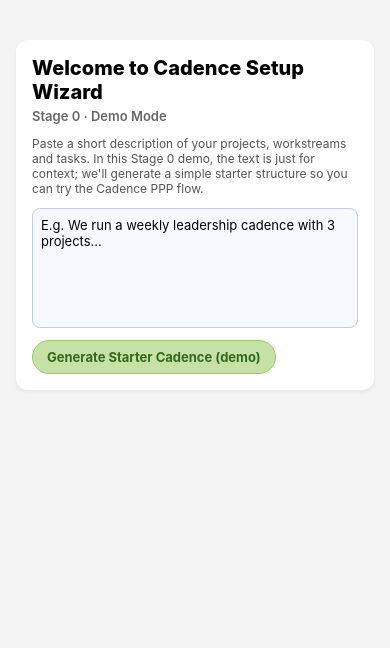
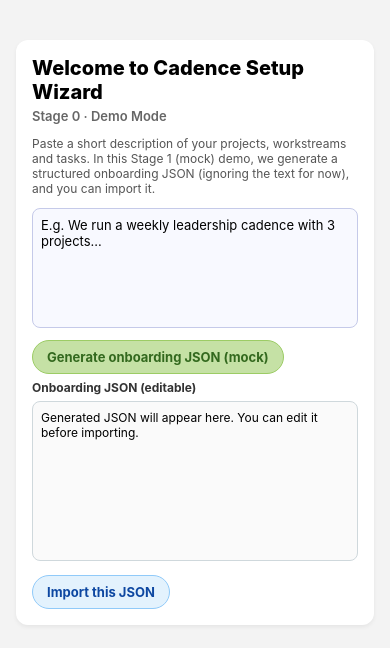
Before and after one commit to kossakovski/cadence-v2, a React Native app: screen / in a window 390 px wide. Shown: the top 648 px of the page. Built offline with nearby package versions, Linux system fonts and the light colour scheme.

Commit message:
Add mock LLM onboarding pipeline (freeform → JSON → AppState)

```diff
--- a/App.tsx
+++ b/App.tsx
@@ -79,13 +79,26 @@ type SetupResult = {
   projectName: string;
   workstreams: {
     name: string;
+    cadence?: CadenceType; // ✅ WS-level cadence
     tasks: {
       name: string;
       owner?: string;
-      cadence?: CadenceType;
     }[];
   }[];
 };
+
+type OnboardingV1 = {
+  version: 1;
+  projects: {
+    name: string;
+    workstreams: {
+      name: string;
+      cadence?: CadenceType;
+      tasks: { name: string; owner?: string }[];
+    }[];
+  }[];
+};
+
 
 interface CadenceBackupV1 {
   version: 1;
@@ -1605,15 +1618,23 @@ export default function App() {
     loadState();
   }, []);
 
-  const handleSetupComplete = (data: SetupResult) => {
-    const nowStr = formatISODate(new Date());
-
+  const handleSetupComplete = (data: any) => {
+  const nowStr = formatISODate(new Date());
+
+  const isOnboardingV1 =
+    !!data &&
+    typeof data === 'object' &&
+    data.version === 1 &&
+    Array.isArray(data.projects);
+
+  // Helper: build nodes from a single project payload
+  const buildFromSingleProject = (projectName: string, workstreams: any[]) => {
     const projectId = generateNodeId('project');
 
     const projectNode: CadenceNode = {
       id: projectId,
       kind: 'project',
-      name: data.projectName || 'My first cadence project',
+      name: projectName || 'My first cadence project',
       cadence: 'weekly',
       cycles: [],
     };
@@ -1621,22 +1642,22 @@ export default function App() {
     const workstreamNodes: CadenceNode[] = [];
     const taskNodes: CadenceNode[] = [];
 
-    data.workstreams.forEach((ws) => {
+    (workstreams || []).forEach((ws) => {
       const wsId = generateNodeId('workstream');
+      const wsCadence: CadenceType = (ws?.cadence as CadenceType) || 'weekly';
 
       const wsNode: CadenceNode = {
         id: wsId,
         kind: 'workstream',
         parentId: projectId,
-        name: ws.name || 'Workstream',
-        cadence: 'weekly',
+        name: ws?.name || 'Workstream',
+        cadence: wsCadence,
         cycles: [],
       };
       workstreamNodes.push(wsNode);
 
-      ws.tasks.forEach((task) => {
+      (ws?.tasks || []).forEach((task: any) => {
         const taskId = generateNodeId('task');
-        const cadence = task.cadence || 'weekly';
 
         const firstCycle: CadenceCycle = {
           id: `${taskId}-period-1`,
@@ -1646,7 +1667,7 @@ export default function App() {
           previousPlan: '',
           actuals: '',
           nextPlan: '',
-          owner: (task.owner || '').trim(),
+          owner: String(task?.owner || '').trim(),
           reviewed: false,
         };
 
@@ -1654,8 +1675,8 @@ export default function App() {
           id: taskId,
           kind: 'task',
           parentId: wsId,
-          name: task.name || 'Task',
-          cadence,
+          name: task?.name || 'Task',
+          cadence: wsCadence, // ✅ tasks inherit from workstream
           cycles: [firstCycle],
         };
 
@@ -1674,9 +1695,23 @@ export default function App() {
       viewMode: 'review',
     }));
 
-    // Optional: reset review cycle offset to latest
     setReviewCycleOffset(0);
   };
+
+  if (isOnboardingV1) {
+    const onboarding = data as OnboardingV1;
+
+    // MVP: import only the first project (keeps UI simple)
+    const p0 = onboarding.projects[0];
+    buildFromSingleProject(p0?.name || 'Imported project', p0?.workstreams || []);
+    return;
+  }
+
+  // Fallback: existing demo/setup shape
+  const legacy = data as SetupResult;
+  buildFromSingleProject(legacy.projectName, legacy.workstreams);
+};
+
 
   // If we already have nodes from a previous run, skip SetupScreen
   useEffect(() => {
--- a/screens/SetupScreen.tsx
+++ b/screens/SetupScreen.tsx
@@ -15,95 +15,132 @@ interface SetupScreenProps {
 const SetupScreen: React.FC<SetupScreenProps> = ({ onComplete }) => {
   const [prompt, setPrompt] = useState('');
   const [isSubmitting, setIsSubmitting] = useState(false);
+  const [generatedJson, setGeneratedJson] = useState('');
+  const [jsonError, setJsonError] = useState<string | null>(null);
 
-  const handleGenerateDemo = () => {
-    if (isSubmitting) return;
-    setIsSubmitting(true);
+  // --- Stage 1 (mock) contract ---
+  // We intentionally keep this local (no cross-file type imports).
+  type CadenceType = 'daily' | 'weekly' | 'biweekly' | 'monthly' | 'quarterly';
+  type OnboardingV1 = {
+    version: 1;
+    projects: Array<{
+      name: string;
+      workstreams: Array<{
+        name: string;
+        cadence: CadenceType;
+        tasks: Array<{ name: string; owner?: string }>;
+      }>;
+    }>;
+  };
 
-    // Stage 0 demo: ignore the free-form text for now and create a simple structure.
-        const data = {
-      projectName: 'Cadence App v1 – PPP Prototype',
+  const buildMockOnboardingJson = (freeform: string): OnboardingV1 => {
+    // MVP: ignore freeform for now, but keep it around for later LLM parsing.
+    // Slight “feel” improvement: if the user typed a first line, reuse it as project name.
+    const firstLine = (freeform || '').split('\n')[0]?.trim();
+    const projectName = firstLine && firstLine.length > 0 ? firstLine : 'Cadence App v1 – PPP Prototype';
+
+    return {
+      version: 1,
+      projects: [
+        {
+          name: projectName,
           workstreams: [
             {
               name: 'Product & UX (Aria)',
+              cadence: 'weekly',
               tasks: [
-            {
-              name: 'Refine Cadence Review layout and pills',
-              owner: 'Aria',
-              cadence: 'weekly',
-            },
-            {
-              name: 'Design Setup Wizard Stage 0 → 1 flow',
-              owner: 'Aria',
-              cadence: 'weekly',
-            },
+                { name: 'Refine Cadence Review layout and pills', owner: 'Aria' },
+                { name: 'Design Setup Wizard Stage 0 → 1 flow', owner: 'Aria' },
               ],
             },
             {
               name: 'Architecture & Data Model (Nikolai)',
+              cadence: 'weekly',
               tasks: [
-            {
-              name: 'Harden PPP cycle immutability rules',
-              owner: 'Nikolai',
-              cadence: 'weekly',
-            },
-            {
-              name: 'Define cadence types and date helpers',
-              owner: 'Nikolai',
-              cadence: 'weekly',
-            },
+                { name: 'Harden PPP cycle immutability rules', owner: 'Nikolai' },
+                { name: 'Define cadence types and date helpers', owner: 'Nikolai' },
               ],
             },
             {
               name: 'Engineering & Implementation (Maya)',
+              cadence: 'weekly',
               tasks: [
-            {
-              name: 'Refactor App.tsx into screens/hooks',
-              owner: 'Maya',
-              cadence: 'weekly',
-            },
-            {
-              name: 'Wire SetupScreen into main app state',
-              owner: 'Maya',
-              cadence: 'weekly',
-            },
+                { name: 'Refactor App.tsx into screens/hooks', owner: 'Maya' },
+                { name: 'Wire SetupScreen into main app state', owner: 'Maya' },
               ],
             },
             {
               name: 'AI Onboarding & Prompts (Leo)',
+              cadence: 'weekly',
               tasks: [
-            {
-              name: 'Define Stage 0 → 1 → 2 prompt schema',
-              owner: 'Leo',
-              cadence: 'weekly',
-            },
-            {
-              name: 'Draft JSON spec for cadence parsing',
-              owner: 'Leo',
-              cadence: 'weekly',
-            },
+                { name: 'Define Stage 0 → 1 → 2 prompt schema', owner: 'Leo' },
+                { name: 'Draft JSON spec for cadence parsing', owner: 'Leo' },
               ],
             },
             {
               name: 'QA & Release (Sofia)',
+              cadence: 'weekly',
               tasks: [
-            {
-              name: 'Regression test PPP cycle transitions',
-              owner: 'Sofia',
-              cadence: 'weekly',
-            },
-            {
-              name: 'Test Setup Wizard reset and edge cases',
-              owner: 'Sofia',
-              cadence: 'weekly',
+                { name: 'Regression test PPP cycle transitions', owner: 'Sofia' },
+                { name: 'Test Setup Wizard reset and edge cases', owner: 'Sofia' },
+              ],
             },
           ],
         },
       ],
     };
+  };
 
+  const onboardingJsonToSetupResult = (obj: OnboardingV1) => {
+    const proj = obj.projects?.[0];
+    return {
+      projectName: proj?.name || 'My first cadence project',
+      workstreams: (proj?.workstreams || []).map((ws) => ({
+        name: ws.name || 'Workstream',
+        tasks: (ws.tasks || []).map((t) => ({
+          name: t.name || 'Task',
+          owner: (t.owner || '').trim(),
+          // Back-compat: App.tsx may still accept task-level cadence.
+          cadence: ws.cadence || 'weekly',
+        })),
+      })),
+    };
+  };
 
+  const handleGenerateMockJson = () => {
+    if (isSubmitting) return;
+    setIsSubmitting(true);
+    setJsonError(null);
+
+    try {
+      const obj = buildMockOnboardingJson(prompt);
+      setGeneratedJson(JSON.stringify(obj, null, 2));
+    } catch (e: any) {
+      setJsonError(e?.message || 'Failed to generate JSON.');
+    } finally {
+      setIsSubmitting(false);
+    }
+  };
+
+  const handleUseJson = () => {
+    if (isSubmitting) return;
+    setIsSubmitting(true);
+    setJsonError(null);
+    try {
+      const raw = (generatedJson || '').trim();
+      if (!raw) {
+        throw new Error('Generate (or paste) onboarding JSON first.');
+      }
+      const parsed: any = JSON.parse(raw);
+      if (!parsed || parsed.version !== 1 || !Array.isArray(parsed.projects)) {
+        throw new Error('Invalid onboarding JSON. Expected { version: 1, projects: [...] }.');
+      }
+      const data = onboardingJsonToSetupResult(parsed as OnboardingV1);
       onComplete(data);
+    } catch (e: any) {
+      setJsonError(e?.message || 'Failed to parse onboarding JSON.');
+      setIsSubmitting(false);
+    }
   };
 
   return (
@@ -114,8 +151,8 @@ const SetupScreen: React.FC<SetupScreenProps> = ({ onComplete }) => {
       </Text>
       <Text style={styles.helpText}>
         Paste a short description of your projects, workstreams and tasks.
-        In this Stage 0 demo, the text is just for context; we&apos;ll generate
-        a simple starter structure so you can try the Cadence PPP flow.
+        In this Stage 1 (mock) demo, we generate a structured onboarding JSON
+        (ignoring the text for now), and you can import it.
       </Text>
 
       <TextInput
@@ -127,11 +164,32 @@ const SetupScreen: React.FC<SetupScreenProps> = ({ onComplete }) => {
       />
 
       <Pressable
-        onPress={handleGenerateDemo}
+        onPress={handleGenerateMockJson}
         style={[styles.button, isSubmitting && styles.buttonDisabled]}
       >
         <Text style={styles.buttonText}>
-          {isSubmitting ? 'Generating…' : 'Generate Starter Cadence (demo)'}
+          {isSubmitting ? 'Generating…' : 'Generate onboarding JSON (mock)'}
+        </Text>
+      </Pressable>
+
+      <Text style={styles.jsonLabel}>Onboarding JSON (editable)</Text>
+      {jsonError ? <Text style={styles.errorText}>{jsonError}</Text> : null}
+      <TextInput
+        style={styles.jsonArea}
+        placeholder="Generated JSON will appear here. You can edit it before importing."
+        multiline
+        value={generatedJson}
+        onChangeText={setGeneratedJson}
+        autoCapitalize="none"
+        autoCorrect={false}
+      />
+
+      <Pressable
+        onPress={handleUseJson}
+        style={[styles.buttonSecondary, isSubmitting && styles.buttonDisabled]}
+      >
+        <Text style={styles.buttonSecondaryText}>
+          Import this JSON
         </Text>
       </Pressable>
     </View>
@@ -179,6 +237,29 @@ const styles = StyleSheet.create({
     textAlignVertical: 'top',
     marginBottom: 12,
   },
+  jsonLabel: {
+    fontSize: 12,
+    fontWeight: '700',
+    color: '#333',
+    marginTop: 6,
+    marginBottom: 6,
+  },
+  errorText: {
+    fontSize: 12,
+    color: '#c62828',
+    marginBottom: 6,
+  },
+  jsonArea: {
+    minHeight: 160,
+    borderWidth: 1,
+    borderColor: '#cfd8dc',
+    borderRadius: 8,
+    padding: 8,
+    fontSize: 12,
+    backgroundColor: '#fafafa',
+    textAlignVertical: 'top',
+    marginBottom: 12,
+  },
   button: {
     alignSelf: 'flex-start',
     paddingVertical: 8,
@@ -196,4 +277,19 @@ const styles = StyleSheet.create({
     fontWeight: '700',
     color: '#33691e',
   },
+  buttonSecondary: {
+    alignSelf: 'flex-start',
+    paddingVertical: 8,
+    paddingHorizontal: 14,
+    borderRadius: 999,
+    backgroundColor: '#e3f2fd',
+    borderWidth: 1,
+    borderColor: '#90caf9',
+    marginTop: 2,
+  },
+  buttonSecondaryText: {
+    fontSize: 13,
+    fontWeight: '700',
+    color: '#0d47a1',
+  },
 });
```
Lines whose indentation alone changed are shown as unchanged.
